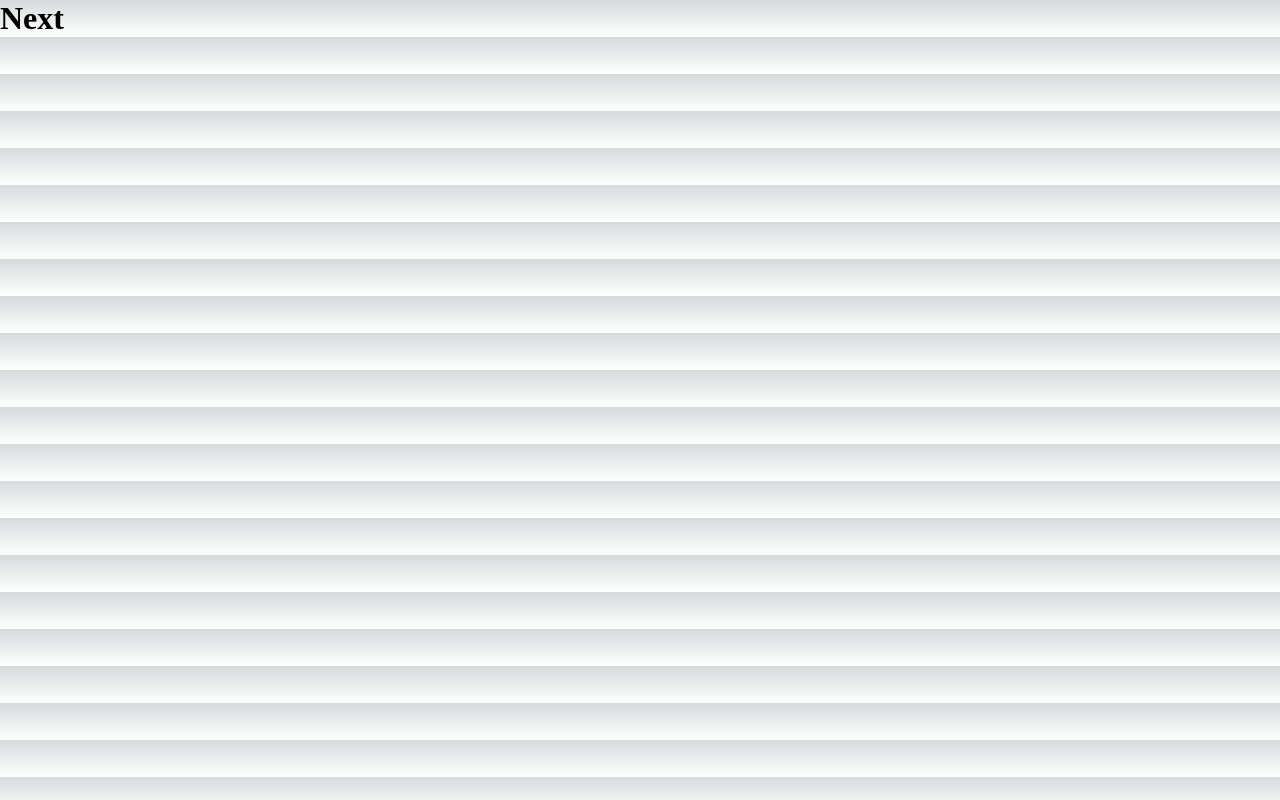
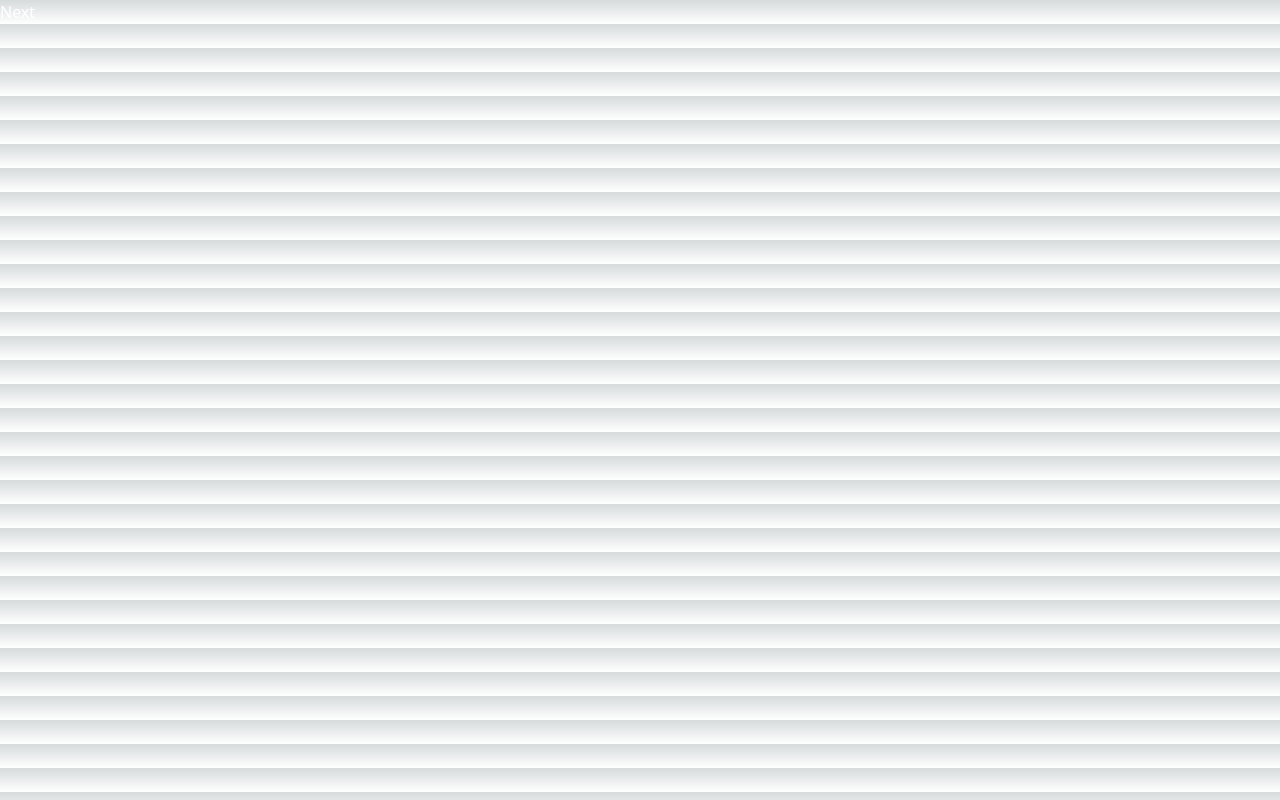
Before and after one commit to maxh1231/audiophile-ecommerce, a Next.js app: page / in a window 1280 px wide. Built offline with nearby package versions, Linux system fonts and the light colour scheme.

Commit message:
Tailwind install and basic config

```diff
--- a/package.json
+++ b/package.json
@@ -24,7 +24,10 @@
     "typescript": "4.9.4"
   },
   "devDependencies": {
+    "autoprefixer": "^10.4.13",
     "husky": "^8.0.3",
-    "lint-staged": "^13.1.1"
+    "lint-staged": "^13.1.1",
+    "postcss": "^8.4.21",
+    "tailwindcss": "^3.2.4"
   }
 }
--- /dev/null
+++ b/postcss.config.js
@@ -0,0 +1,6 @@
+module.exports = {
+  plugins: {
+    tailwindcss: {},
+    autoprefixer: {},
+  },
+}
--- a/src/pages/index.tsx
+++ b/src/pages/index.tsx
@@ -8,7 +8,7 @@
 export default function Home() {
   return (
     <>
-      <h1>Next</h1>
+      <h1 className="text-white">Next</h1>
     </>
   )
 }
--- /dev/null
+++ b/tailwind.config.js
@@ -0,0 +1,15 @@
+/** @type {import('tailwindcss').Config} */
+module.exports = {
+  content: [
+    "./app/**/*.{js,ts,jsx,tsx}",
+    "./pages/**/*.{js,ts,jsx,tsx}",
+    "./components/**/*.{js,ts,jsx,tsx}",
+
+    // Or if using `src` directory:
+    "./src/**/*.{js,ts,jsx,tsx}",
+  ],
+  theme: {
+    extend: {},
+  },
+  plugins: [],
+}
```
Also changed, not shown: src/styles/globals.css (+16 -25 lines), 1 other file (tests, documents, lock files or other folders).
